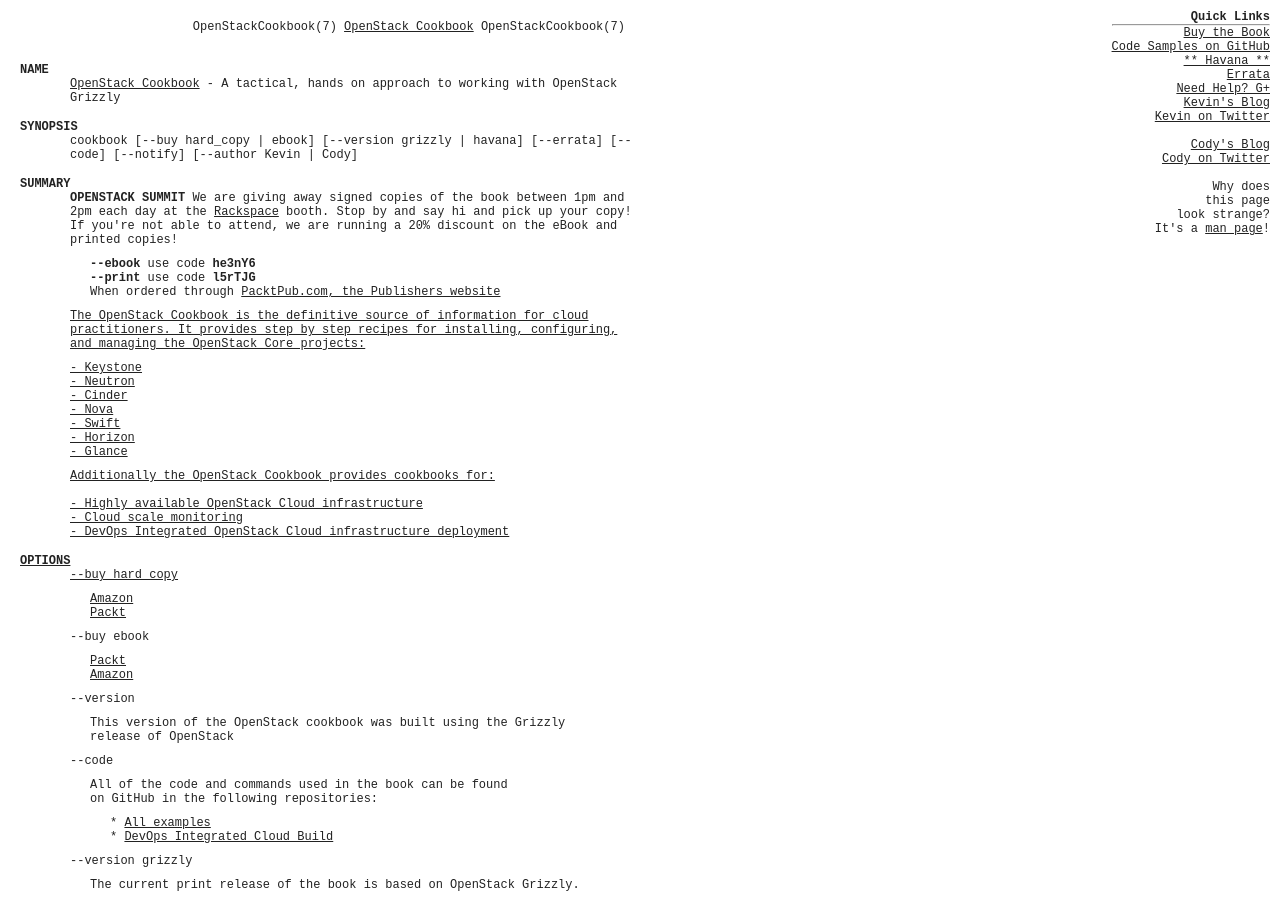
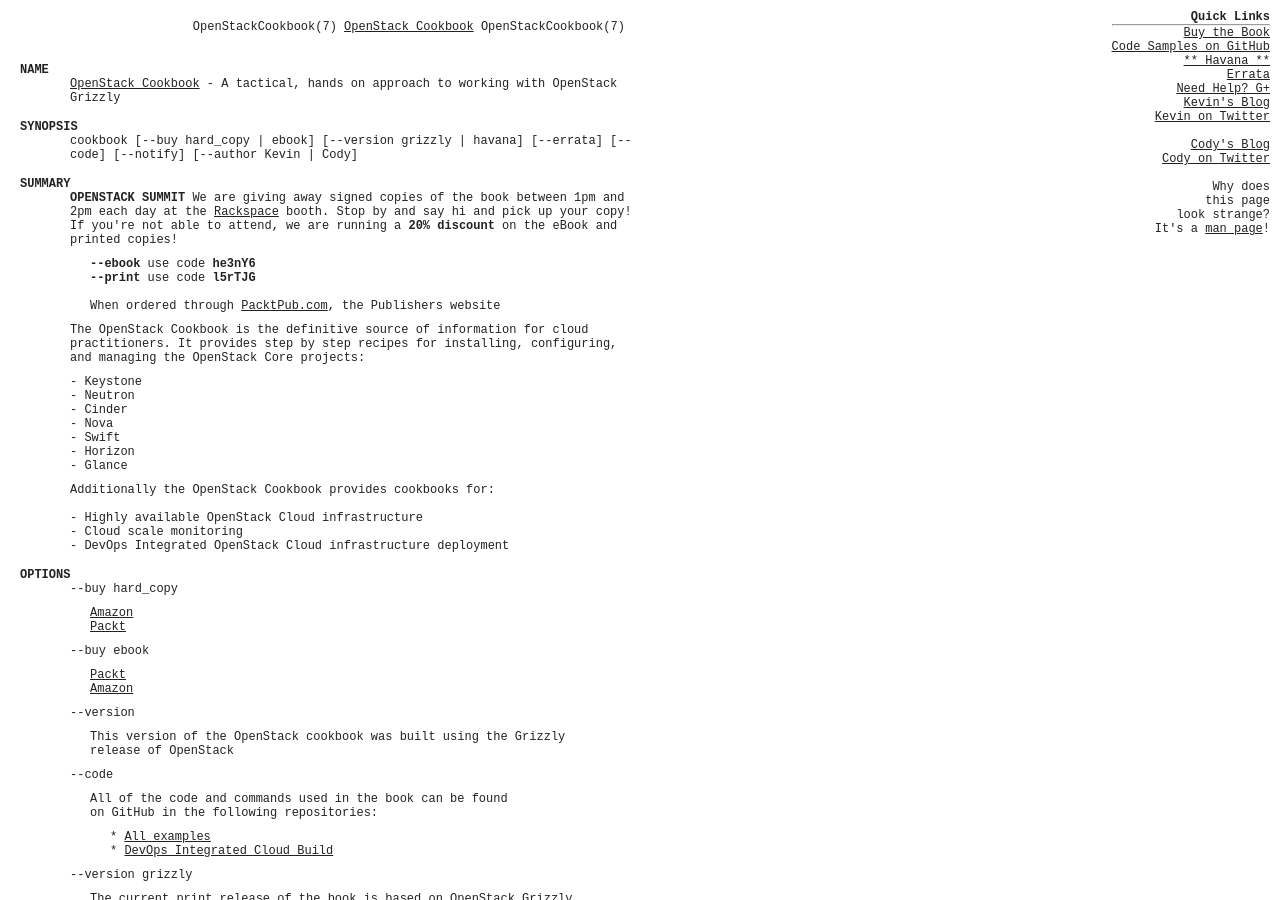
Before and after one commit to OpenStackCookbook/OpenStackCookbook.github.io, a Jekyll site: the page built from index2.html, in a window 1280 px wide and 900 px high. Built offline with Jekyll 4.4.1, drawn with Linux system fonts in a browser that asks for light colours; Markdown is read by kramdown in place of the engine named in the settings.

Commit message:
Sample OpenStack Summit edits

```diff
--- a/index2.html
+++ b/index2.html
@@ -16,12 +16,13 @@ cookbook [--buy hard_copy | ebook] [--version grizzly | havana] [--errata] [--co
 <h1>SUMMARY</h1>
 <p class="subtext">
 <B>OPENSTACK SUMMIT</B> We are giving away signed copies of the book between 1pm and 2pm each day at the <a href = "http://www.rackspace.com/blog/openstack-summit-hong-kong/">Rackspace</a> booth. Stop by and say hi and pick up your copy!<br>
-If you're not able to attend, we are running a 20% discount on the eBook and printed copies!<br>
+If you're not able to attend, we are running a <b>20% discount</b> on the eBook and printed copies!<br>
 </p>
 <p class="doublesubtext">
 <b>--ebook</b> use code <b>he3nY6</b><br>
 <b>--print</b> use code <b>l5rTJG</b><br>
-When ordered through <a href = 'http://bit.ly/1bi5I8M'>PacktPub.com, the Publishers website<br>
+<br>
+When ordered through <a href = 'http://bit.ly/1bi5I8M'>PacktPub.com</a>, the Publishers website<br>
 </p>
 <p class="subtext">
 The OpenStack Cookbook is the definitive source of information for cloud
```
